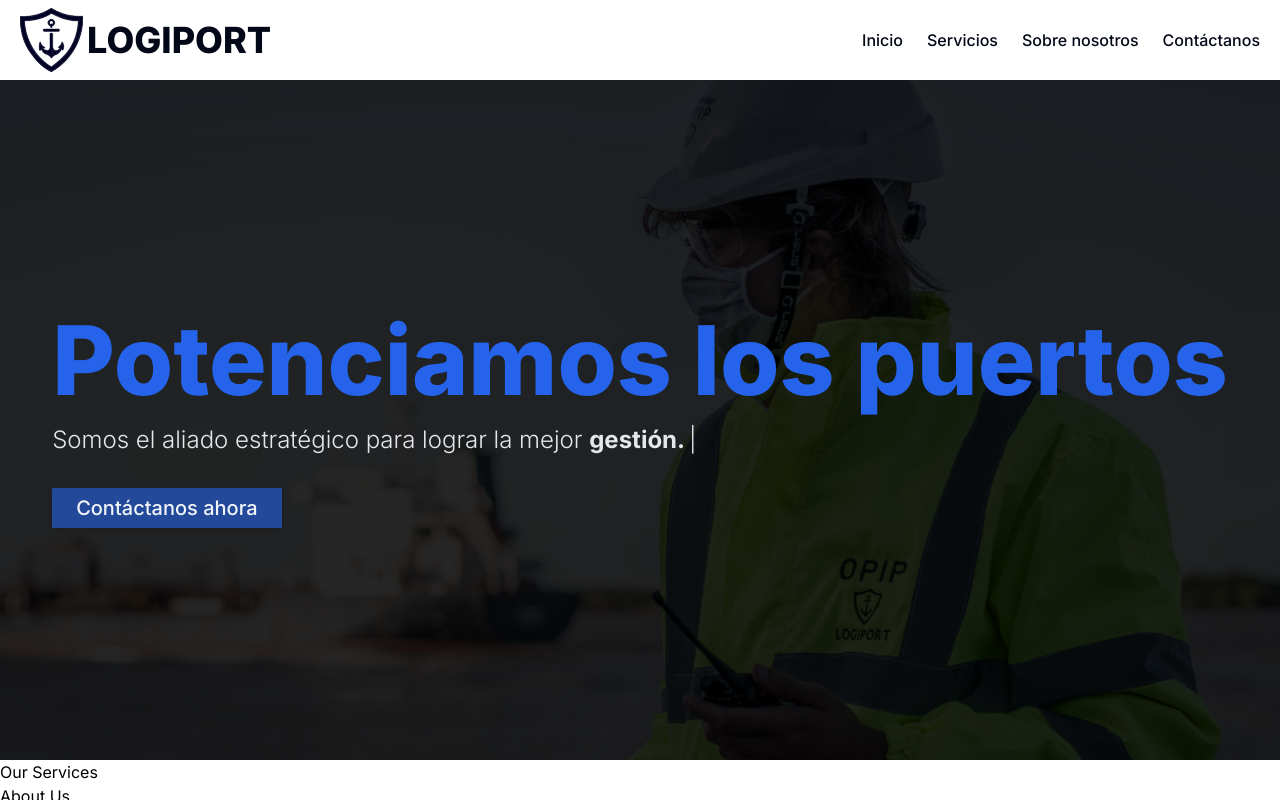
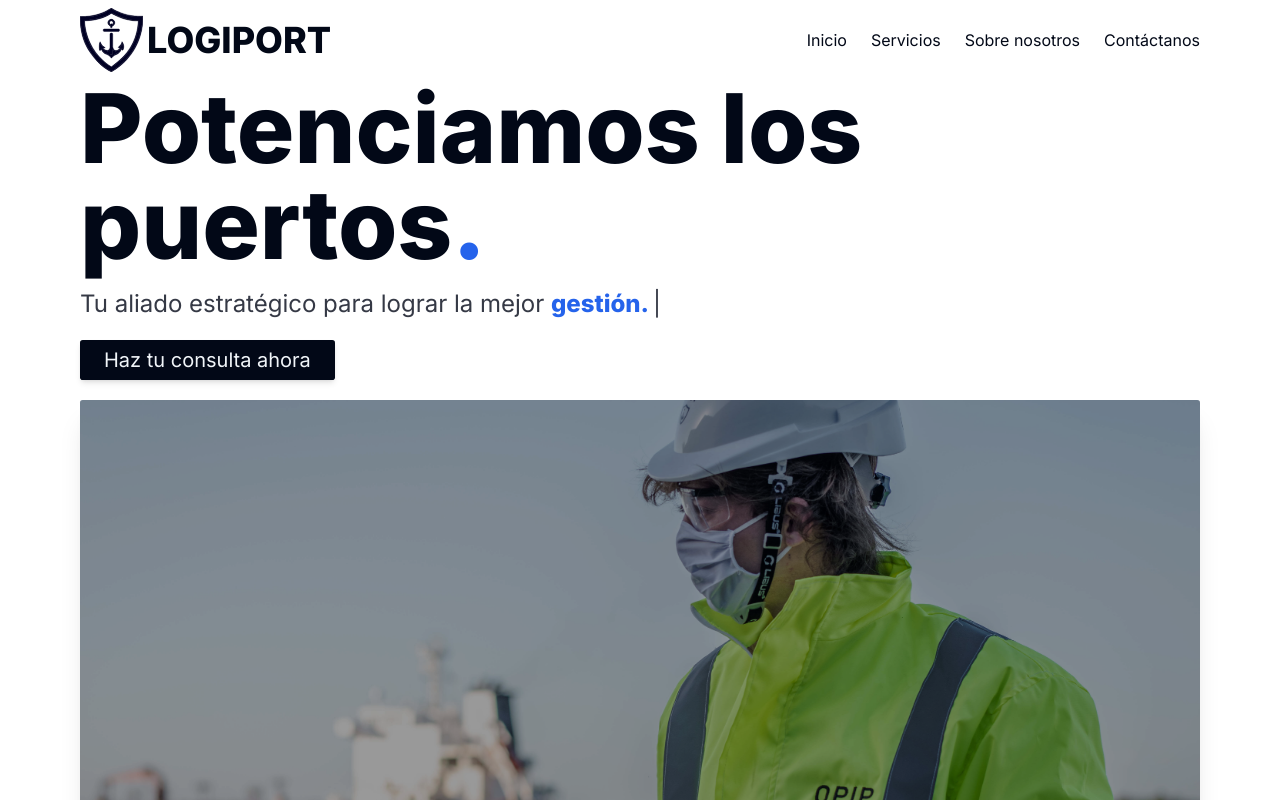
Before and after one commit to Stefano-Mazziotta/logiport.com.ar, a Next.js app: page / in a window 1280 px wide. Shown: the top 800 px of the page. Built offline with nearby package versions, Linux system fonts and the light colour scheme.

Commit message:
working on hero

```diff
--- a/src/app/layout.tsx
+++ b/src/app/layout.tsx
@@ -3,7 +3,11 @@ import { Inter } from "next/font/google";
 import "./globals.css";
 import Navigation from "@/components/navigation";
 
-const inter = Inter({ subsets: ["latin"] });
+const inter = Inter({
+  subsets: ["latin"],
+  display: "swap",
+  weight: ["200", "400", "600", "800"],
+});
 
 export const metadata: Metadata = {
   title: "Logiport SRL",
--- a/src/components/hero.tsx
+++ b/src/components/hero.tsx
@@ -13,38 +13,41 @@ const Hero: React.FC = async () => {
   const firstPart = words.join(" ");
 
   return (
-    <section className="h-[85vh] bg-hero-img bg-cover bg-center relative flex items-center justify-center">
-      {/* Fondo oscuro */}
-      <div className="bg-black bg-opacity-85 absolute inset-0"></div>
-
+    <header className="flex flex-col gap-5">
       {/* Contenido */}
-      <div className="text-white relative flex flex-col p-4 text-left">
+      <section className="flex flex-col text-left px-2 md:px-10 xl:px-20">
         {/* Título Principal */}
-        <h1 className="text-4xl font-extrabold mb-4 md:text-6xl lg:text-7xl xl:text-8xl text-primary">
+        <h1 className="text-foreground text-4xl font-extrabold mb-4 md:text-6xl lg:text-7xl xl:text-8xl ">
           {title}
+          <span className="text-primary">.</span>
         </h1>
 
         {/* Descripción secundaria con efecto de typing */}
-        <p className="text-lg md:text-xl lg:text-2xl text-gray-200 text-left mb-8">
+        <p className="text-lg text-primary md:text-xl lg:text-2xl mb-5">
           <TypingEffect
-            className="min-w-[100px] max-w-[800px] inline-block font-light"
-            fixedText="Somos el aliado estratégico para lograr la mejor"
+            className="max-w-[800px] inline-block text-foreground/80"
+            fixedText="Tu aliado estratégico para lograr la mejor"
             texts={texts}
-            dynamicTextClassName="text-gray-200 font-bold"
+            dynamicTextClassName="text-primary font-bold"
           />
         </p>
 
         {/* Botón de acción */}
         <div>
           <Button
-            className="rounded-sm text-secondary bg-primary/60 transition duration-300 text-base md:text-xl py-3 px-6 shadow-md hover:bg-primary/80"
+            className="bg-foreground text-base text-secondary transition duration-300 py-3 px-6 shadow-md md:text-xl md:rounded-md hover:bg-primary"
             size={"lg"}
           >
-            Contáctanos ahora
+            Haz tu consulta ahora
           </Button>
         </div>
-      </div>
-    </section>
+      </section>
+      <section className="md:px-10 xl:px-20">
+        <div className="h-[50vh] bg-hero-img bg-cover bg-center relative flex items-center justify-center md:shadow-xl md:rounded-md xl:h-[66vh]">
+          <div className="bg-black bg-opacity-40 absolute inset-0 rounded-md"></div>
+        </div>
+      </section>
+    </header>
   );
 };
 
--- a/src/components/navigation/navbar/index.tsx
+++ b/src/components/navigation/navbar/index.tsx
@@ -9,7 +9,7 @@ const Navbar = () => {
 
   return (
     <>
-      <nav className="w-full h-20 bg-white sticky top-0 z-20 flex justify-between items-center px-5">
+      <nav className="w-full h-20 bg-white sticky top-0 z-20 flex justify-between items-center px-2 md:px-10 xl:px-20">
         <Logo />
         <button
           type="button"
```
